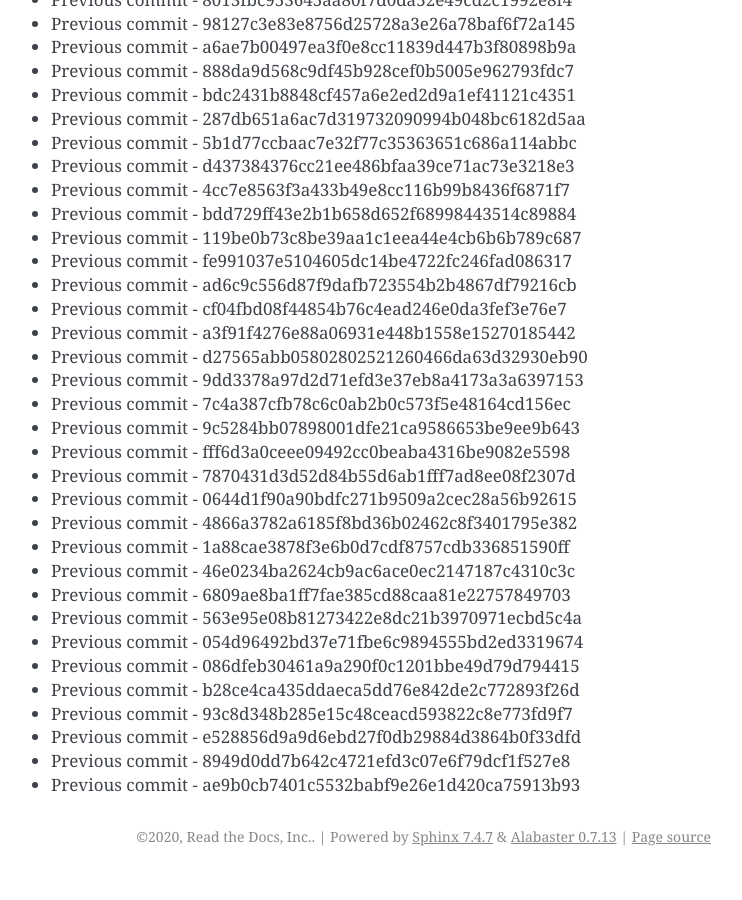
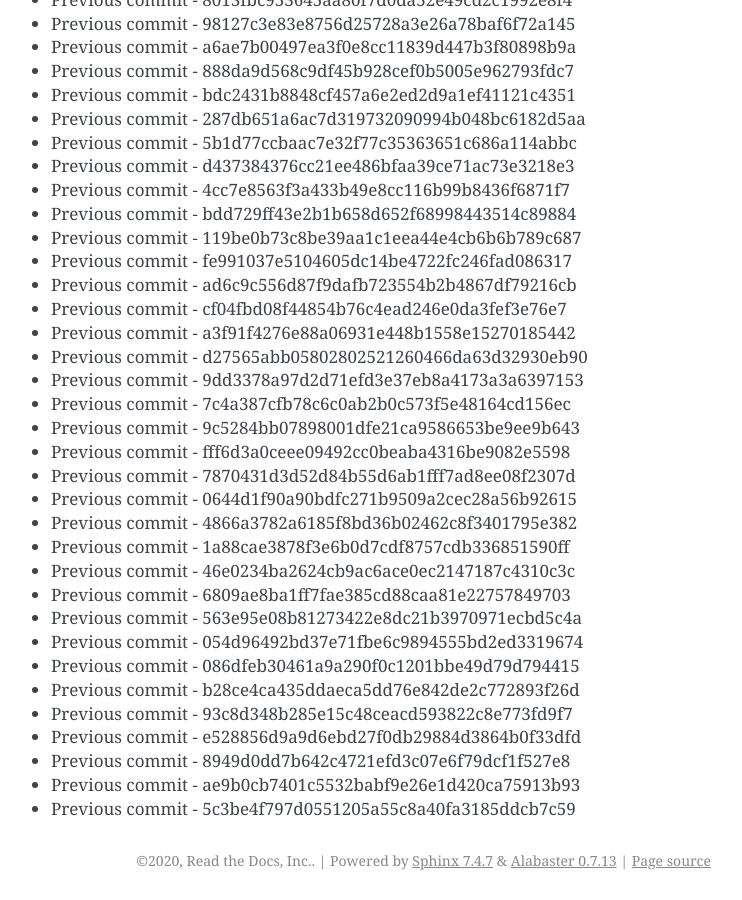
Before and after one commit to readthedocs/rtd-git-stresstest, a Sphinx documentation site: the page built from docs/updates.rst, in a window 1280 px wide and 900 px high, scrolled down 54056 px. Shown: the whole window, without its empty margins (399-1141 px from the left). Built offline with Sphinx 7.4.7, drawn with Linux system fonts in a browser that asks for light colours; before the commit the page ends 54932 px from its top, so only the background shows below that.

Commit message:
Generating commit from previous: 5c3be4f797d0551205a55c8a40fa3185ddcb7c59

```diff
--- a/docs/updates.rst
+++ b/docs/updates.rst
@@ -2303,3 +2303,4 @@ It can be tested for any performance characteristics.
 * Previous commit - e528856d9a9d6ebd27f0db29884d3864b0f33dfd
 * Previous commit - 8949d0dd7b642c4721efd3c07e6f79dcf1f527e8
 * Previous commit - ae9b0cb7401c5532babf9e26e1d420ca75913b93
+* Previous commit - 5c3be4f797d0551205a55c8a40fa3185ddcb7c59
```
